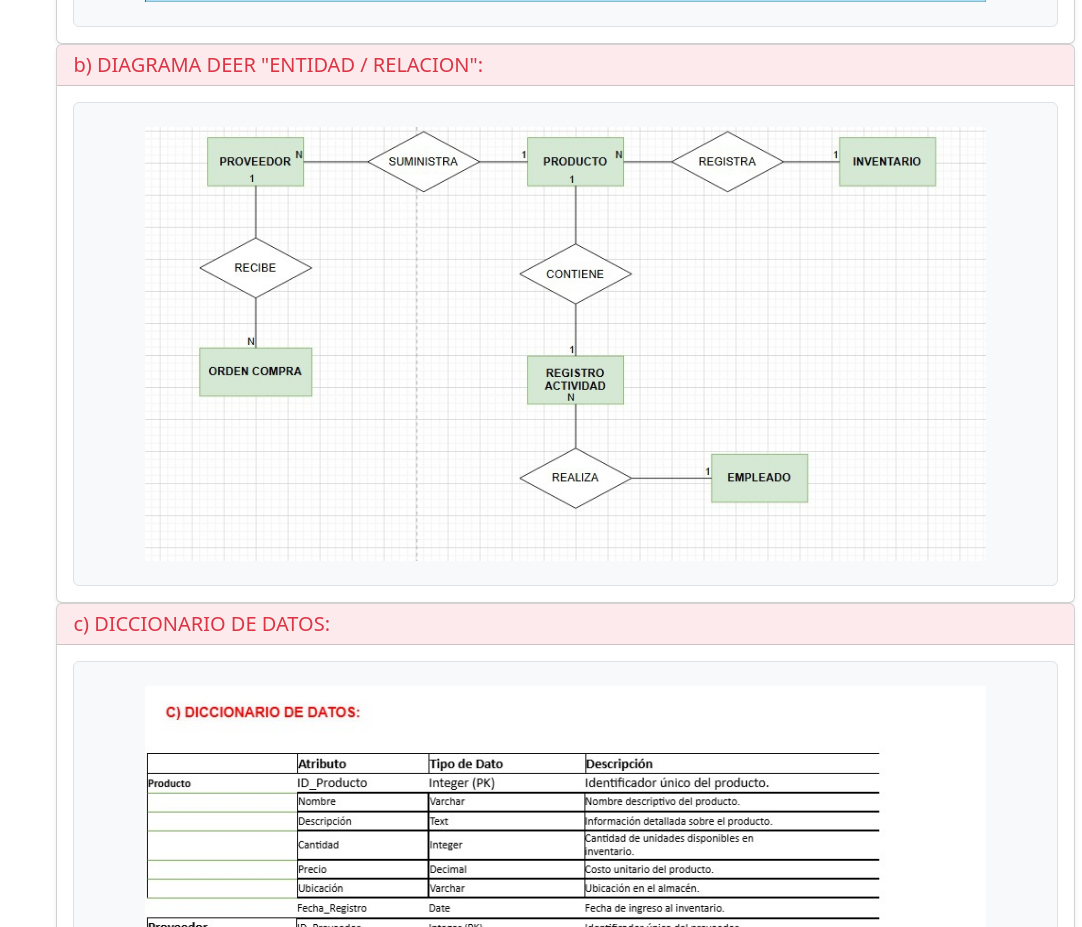
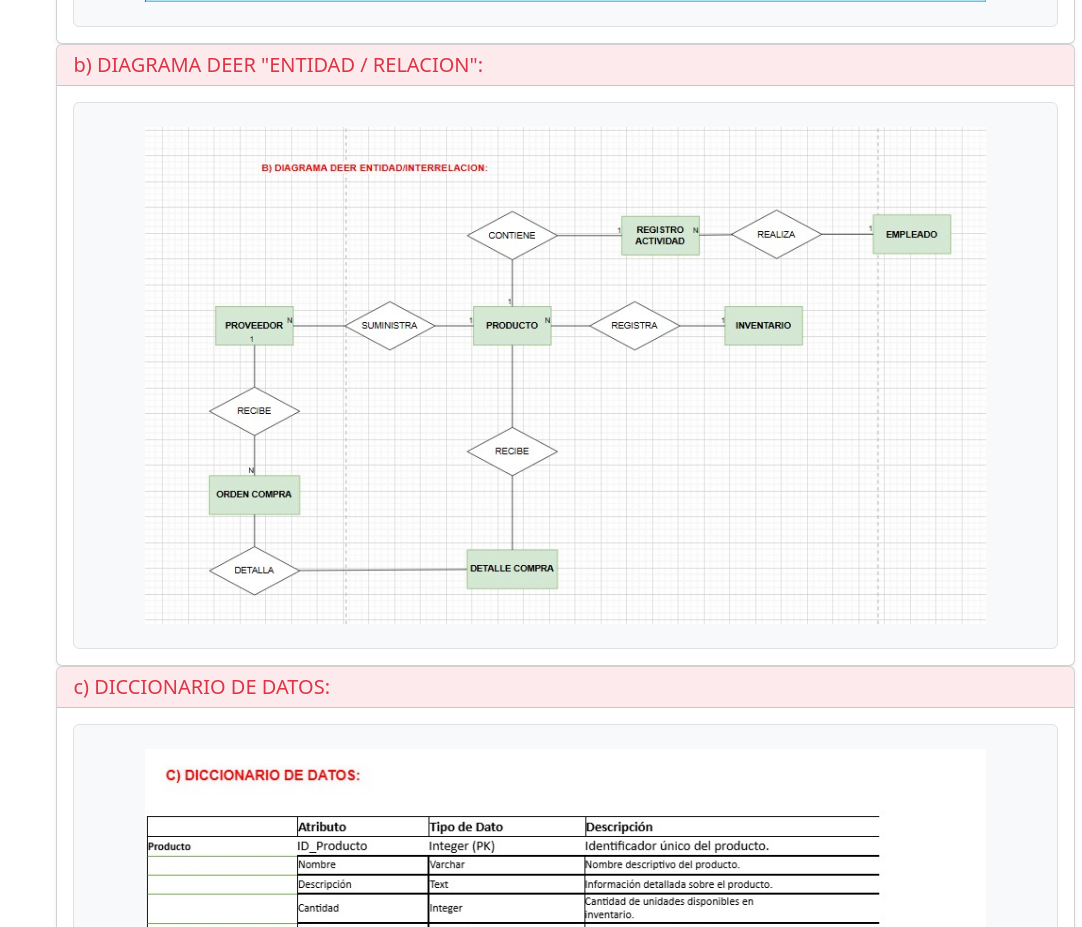
Before and after one commit to freddyvelarde/proyecto-analisis, a plain HTML site: page pages/analisis-estructurado.html in a window 1280 px wide. Shown: the part 2820-3747 px from the top of the page, without its empty margins (198-1280 px from the left). Drawn offline with nearby package versions, Linux system fonts and the light colour scheme.

Commit message:
Update analisis-estructurado.html

```diff
--- a/pages/analisis-estructurado.html
+++ b/pages/analisis-estructurado.html
@@ -179,7 +179,7 @@
             <div class="card-body">
               <div class="bg-light p-4 text-center border rounded">
                 <img
-                  src="../assets/dia-ent-rel.jpeg"
+                  src="../assets/DEER.jpg"
                   class="diagrama-contexto-img"
                   alt="diagrama-contexto"
                   width="100"
```
